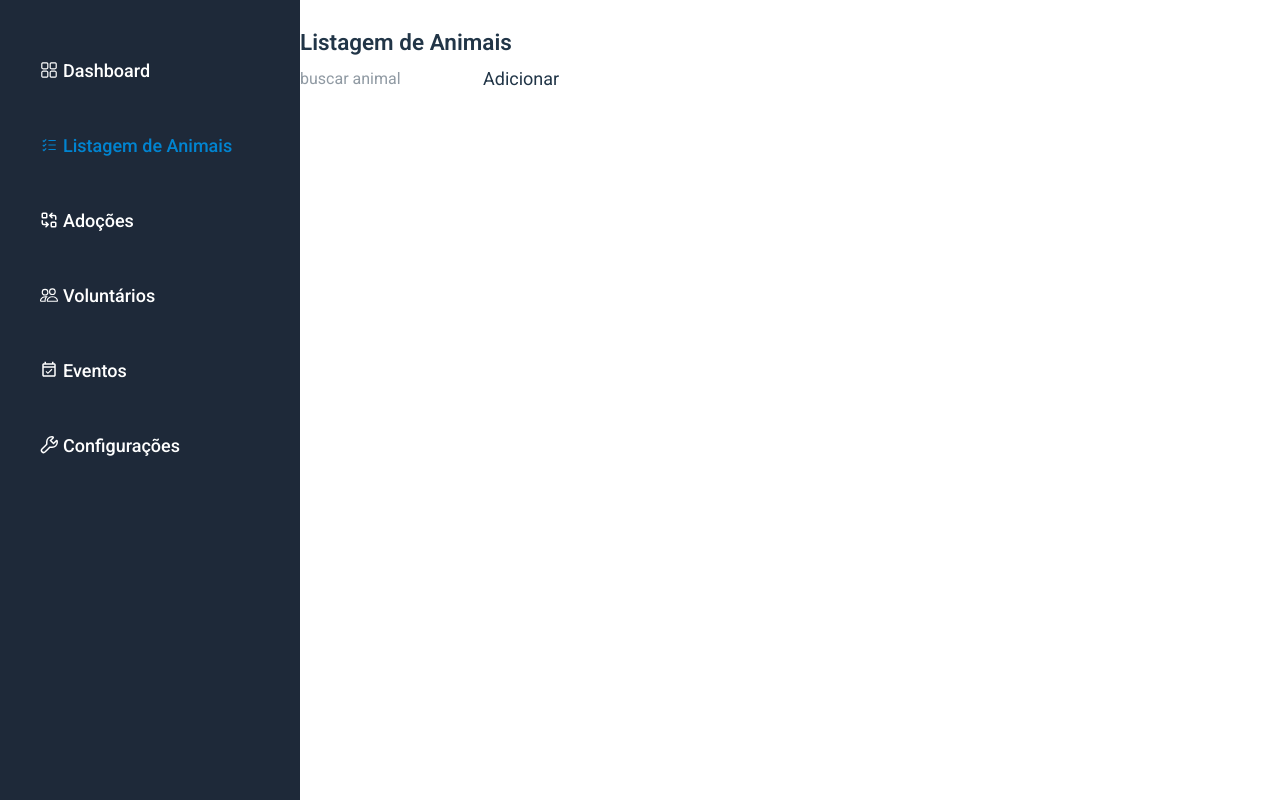
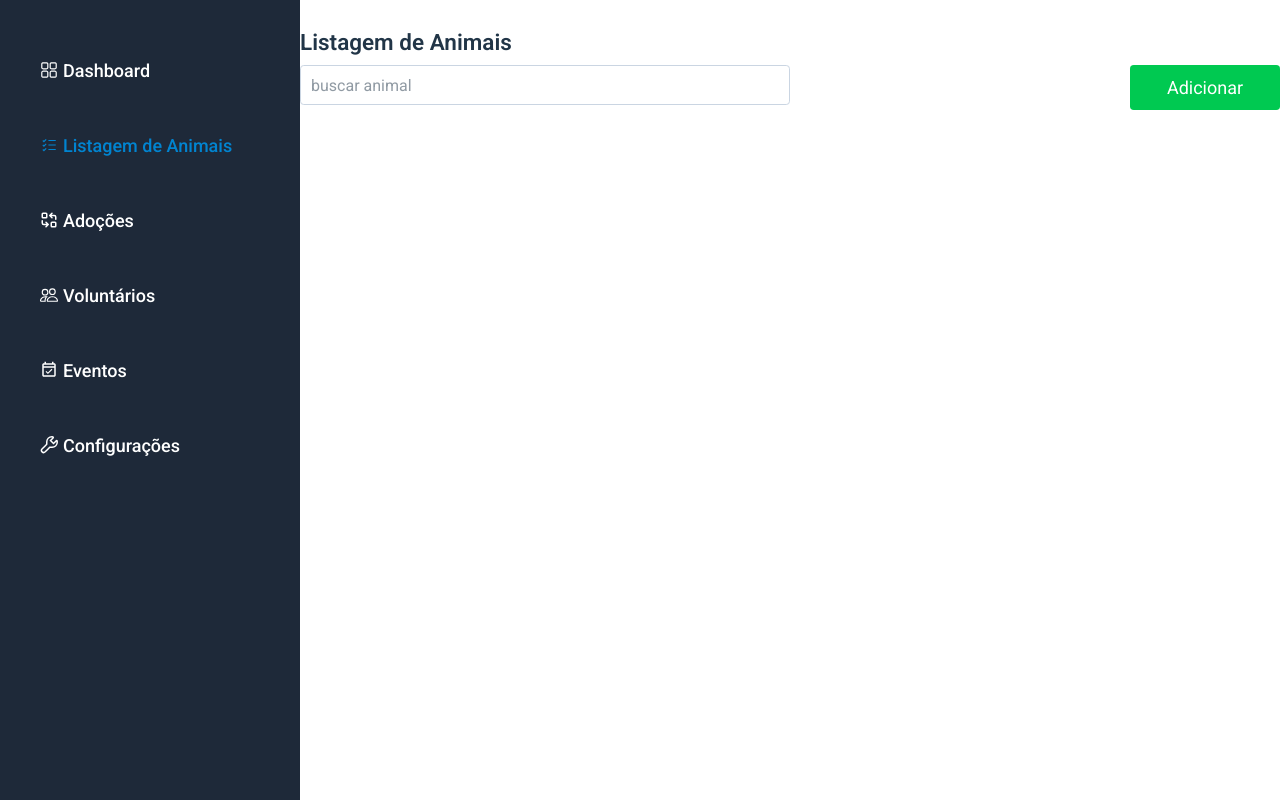
Before and after one commit to laecio22/adotaPets, a React (Vite) app in the folder adota-pets/: page /listarAnimais in a window 1280 px wide. Built offline with nearby package versions, Linux system fonts and the light colour scheme.

Commit message:
style:ajuste  no estilo  do input  e  no button na página  de  listagem de animais

```diff
--- a/adota-pets/src/components/ListAnimals/ListAnimals.tsx
+++ b/adota-pets/src/components/ListAnimals/ListAnimals.tsx
@@ -4,9 +4,9 @@ const ListAnimals = () => {
   return (
     <section className="max-w-[1200px]  mx-auto">
       <h1 className="font-semibold text-4xl">Listagem  de Animais</h1>
-      <div className="mt-4 flex">
+      <div className="mt-4 flex justify-between">
         <Input/>
-        <Button>Adicionar</Button>
+        <Button width="w-[150px]" height="h-18">Adicionar</Button>
       </div>
 
     </section>
--- a/adota-pets/src/ui/Button/Button.tsx
+++ b/adota-pets/src/ui/Button/Button.tsx
@@ -1,15 +1,23 @@
-import { ReactNode } from "react"
+import { ReactNode } from "react";
+import { IoAdd } from "react-icons/io5";
 
 interface IButtonProps {
-   children: ReactNode
-   width?: string
-   height?: string
+  children: ReactNode;
+  width?: string;
+  height?: string;
 }
 
-const Button = ({children}:IButtonProps) => {
+const Button = ({ children, width, height }: IButtonProps) => {
   return (
-    <button>{children}</button>
-  )
-}
+    <button
+      className={`${width} ${height} bg-green-500 cursor-pointer text-white rounded-md hover:bg-green-600
+    outline-offset-0 outline-green-500 focus:outline-2
 
-export default Button
+    `}
+    >
+      {children}
+    </button>
+  );
+};
+
+export default Button;
--- a/adota-pets/src/ui/Input/Input.tsx
+++ b/adota-pets/src/ui/Input/Input.tsx
@@ -1,7 +1,8 @@
 
 const Input = () => {
   return (
-     <input type="text" placeholder="buscar animal" className="border-none focus:border-blue-500 "/>
+     <input type="text" placeholder="buscar animal" className="border border-slate-300 rounded-md outline-offset-0 outline-blue-500 focus:outline-2
+     px-4 py-1 w-1/2 h-16  "/>
   )
 }
 
```
